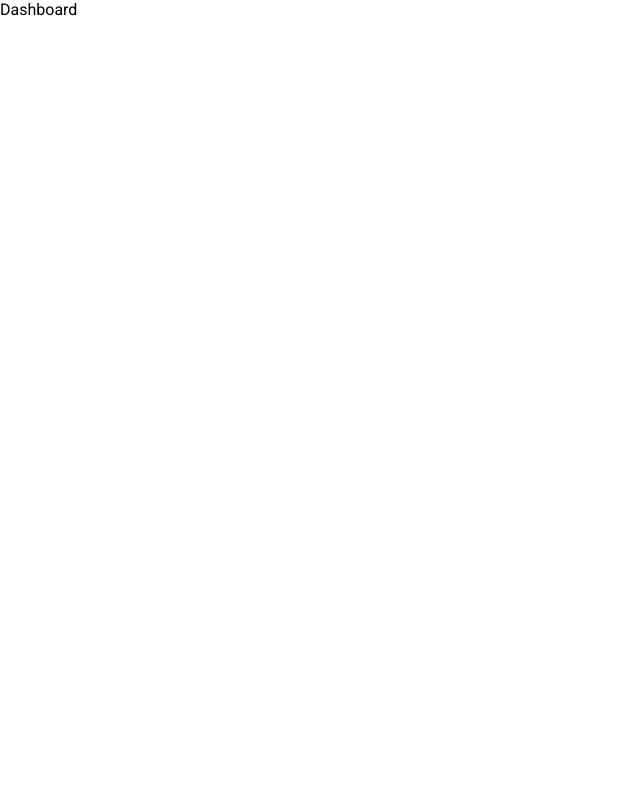
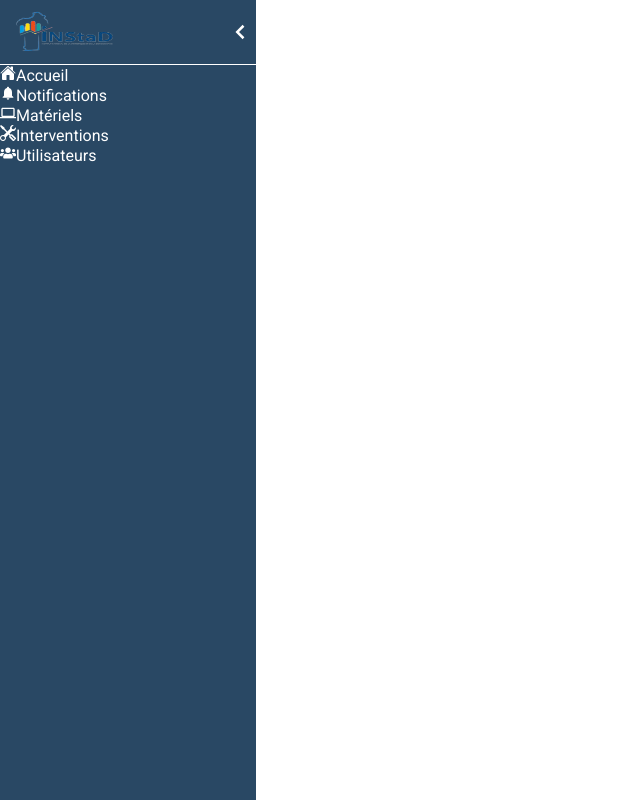
Before and after one commit to Olacgk/INStaDParc, a React (Create React App) app in the folder frontend/: page /dashboard in a window 1280 px wide. Shown: the whole page, without its empty margins (0-640 px from the left). Built offline with nearby package versions, Linux system fonts and the light colour scheme.

Commit message:
dashboard started

```diff
--- a/frontend/package.json
+++ b/frontend/package.json
@@ -9,6 +9,8 @@
     "node-sass": "^8.0.0",
     "react": "^18.2.0",
     "react-dom": "^18.2.0",
+    "react-icon": "^1.0.0",
+    "react-icons": "^4.7.1",
     "react-router-dom": "^6.6.2",
     "react-scripts": "^5.0.1",
     "sass": "^1.57.1",
--- /dev/null
+++ b/frontend/src/components/sidebar/Sidebar.js
@@ -0,0 +1,46 @@
+import React, { useState } from 'react'
+import "./sidebar.scss";
+import { BiChevronLeft } from 'react-icons/bi'
+import sidebarLogo from '../../assets/Logo_Instad_site-removebg.png'
+import { IoHome } from 'react-icons/io5'
+import {MdComputer, MdNotifications} from 'react-icons/md'
+import {BsTools} from 'react-icons/bs'
+import {FaUsers} from 'react-icons/fa'
+
+export default function Sidebar() {
+
+  const [open, setOpen] = useState(true);
+  // console.log(open)
+  return (
+    <div className={open ? 'sidebar': 'sidebar_reduce'}>
+      <div className='sidebar_header'>
+        <img src={sidebarLogo} alt='logo' className='sidebar_logo'/>
+        <BiChevronLeft className={'sidebar_develop'} size={'10px'} onClick={()=> setOpen(!open)}/>
+      </div>
+      <div className='sidebar_body'>
+        <ul className='sidebar_list'>
+          <li className='sidebar_list_item'>
+            <IoHome />
+            <span>Accueil</span>
+          </li>
+          <li className='sidebar_list_item'>
+            <MdNotifications />
+            <span>Notifications</span>
+          </li>
+          <li className='sidebar_list_item'>
+            <MdComputer />
+            <span>Matériels</span>
+          </li>
+          <li className='sidebar_list_item'>
+            <BsTools />
+            <span>Interventions</span>
+          </li>
+          <li className='sidebar_list_item'>
+            <FaUsers />
+            <span>Utilisateurs</span>
+          </li>
+        </ul>
+      </div>
+    </div>
+  )
+}
--- /dev/null
+++ b/frontend/src/components/sidebar/sidebar.scss
@@ -0,0 +1,49 @@
+.sidebar{
+    background-color: #294864;
+    color: white;
+    width: 20%;
+    height: 100vh;
+    position: relative;
+
+    .sidebar_header{
+        display: flex;
+        padding: 0.5em;
+        align-items: center;
+        border-bottom: 1px solid white;
+
+        .sidebar_logo{
+            width: 7em;
+            height: 3em;
+        }
+        .sidebar_develop{
+            width: 30px;
+            height: 30px;
+            border-radius: 100%;
+            cursor: pointer;
+            position: absolute;
+            right: 0;
+        }
+    }
+
+}
+
+.sidebar_reduce{
+    width: 5%;
+    height: 100vh;
+    background-color: #294864;
+    color: white;
+
+    .sidebar_header{
+        display: flex;
+        align-items: center;
+        .sidebar_logo{
+            display: none;
+        }
+
+        .sidebar_develop{
+            transform: rotate(180deg);
+            width: 30px;
+            height: 30px;
+        }
+    }
+}
--- a/frontend/src/pages/Auth/index.js
+++ b/frontend/src/pages/Auth/index.js
@@ -1,6 +1,6 @@
 import React from 'react'
 import './styles.scss'
-import logo from '../../assets/logo_InstadParc.png'
+import logo from '../../assets/Logo_Instad_site-removebg.png'
 
 export default function Authentification() {
   return (
--- a/frontend/src/pages/Dashboard/index.js
+++ b/frontend/src/pages/Dashboard/index.js
@@ -1,7 +1,12 @@
 import React from 'react'
+import Sidebar from '../../components/sidebar/Sidebar'
+import './styles.scss'
+
 
 export default function Dashboard() {
   return (
-    <div>Dashboard</div>
+    <div className={'dashboard'}>
+      <Sidebar />
+    </div>
   )
 }
--- /dev/null
+++ b/frontend/src/pages/Dashboard/styles.scss
@@ -0,0 +1,3 @@
+.dashboard{
+    display: flex;
+}
```
Also changed, not shown: frontend/src/pages/Dashboard/styles.module.scss (deleted), 2 other files (tests, documents, lock files or other folders).
